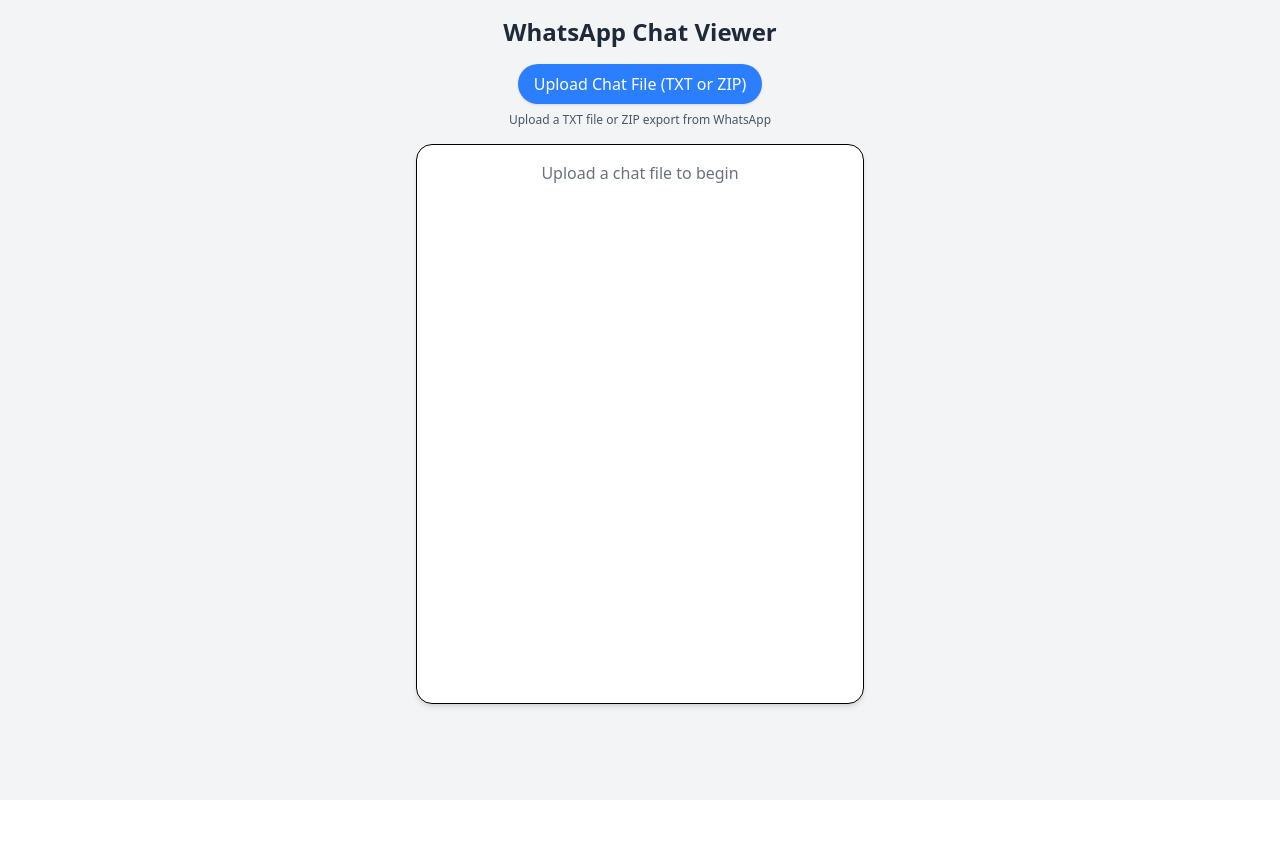
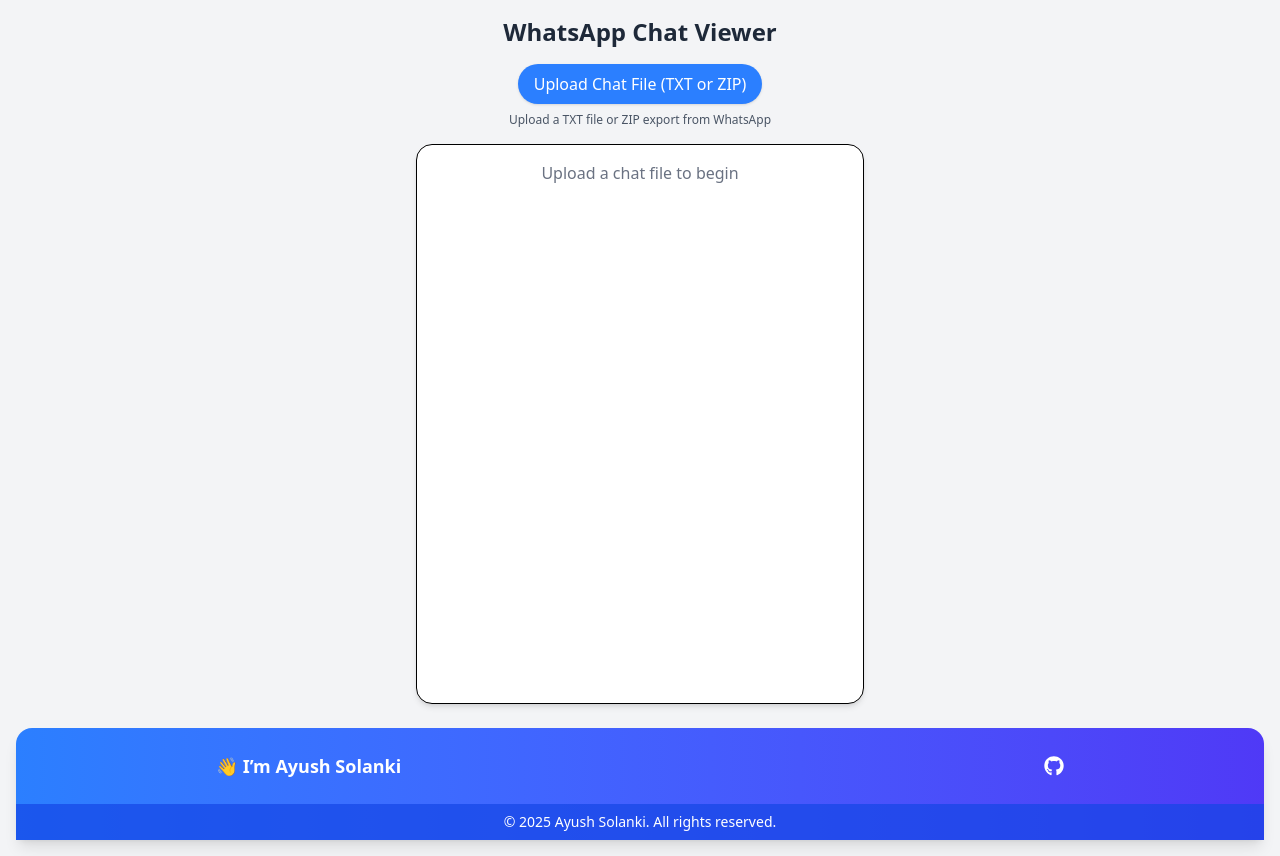
Before and after one commit to ayushsolanki29/whatsapp-viewer, a React (Vite) app: page / in a window 1280 px wide. Before the commit the page ends 800 px from the top, so only its background shows below. Built offline with nearby package versions, Linux system fonts and the light colour scheme.

Commit message:
added footer

```diff
--- a/src/App.jsx
+++ b/src/App.jsx
@@ -547,7 +547,7 @@
           )}
         </div>
       )}
-
+<Footer />
     </div>
   );
 }
--- a/src/components/Footer.jsx
+++ b/src/components/Footer.jsx
@@ -1,39 +1,35 @@
-import { FaGithub, FaLinkedin, FaEnvelope } from "react-icons/fa";
+// src/components/Footer.jsx
+import { FaEnvelope, FaPhoneAlt, FaLinkedin, FaGithub } from "react-icons/fa";
 
-function Footer() {
+export default function Footer() {
   return (
-    <footer className="w-full bg-gray-900 text-gray-300 py-6 mt-6">
-      <div className="max-w-4xl mx-auto text-center space-y-3">
-        <p className="text-sm">
-          Built by <span className="font-semibold text-white">Ayush Solanki</span>
+    <footer className="w-full bg-gradient-to-r from-blue-500 to-indigo-600 text-white mt-6 rounded-t-2xl shadow-lg">
+      <div className="max-w-4xl mx-auto px-6 py-6 flex flex-col md:flex-row items-center justify-between gap-4">
+        {/* Signature */}
+        <p className="text-lg font-semibold text-center md:text-left">
+          👋 I’m <span className="font-bold"><a href="https://ayushsolanki.site"> Ayush Solanki</a></span>
         </p>
-        <div className="flex justify-center gap-6">
+
+        {/* Contact Links */}
+        <div className="flex gap-6 text-xl">
+
+
+
           <a
-            href="mailto:ayush@example.com"
-            className="hover:text-white transition"
+            href="https://github.com/ayushsolanki29"
+            target="_blank"
+            rel="noreferrer"
+            className="hover:text-yellow-300 transition"
           >
-            <FaEnvelope size={20} />
-          </a>
-          <a
-            href="https://github.com/ayush"
-            target="_blank"
-            className="hover:text-white transition"
-          >
-            <FaGithub size={20} />
-          </a>
-          <a
-            href="https://linkedin.com/in/ayush"
-            target="_blank"
-            className="hover:text-white transition"
-          >
-            <FaLinkedin size={20} />
+            <FaGithub />
           </a>
         </div>
-        <p className="text-xs text-gray-500">
-          © {new Date().getFullYear()} Ayush Solanki. All rights reserved.
-        </p>
+      </div>
+
+      {/* Bottom note */}
+      <div className="text-center text-sm py-2 bg-blue-700/70">
+        © {new Date().getFullYear()} Ayush Solanki. All rights reserved.
       </div>
     </footer>
   );
 }
-export default Footer;
```
